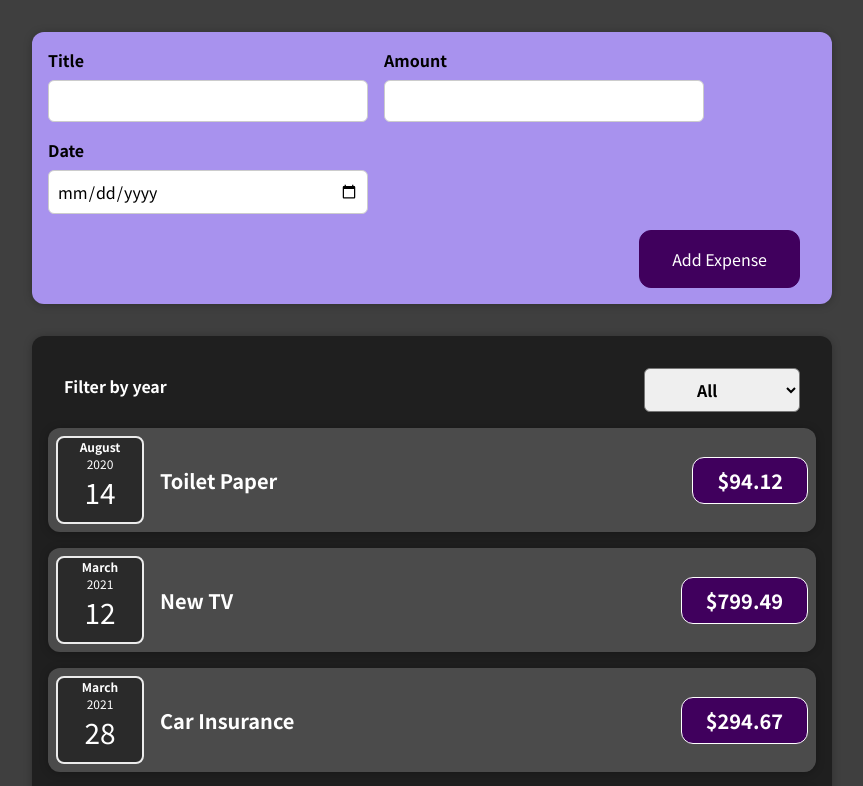
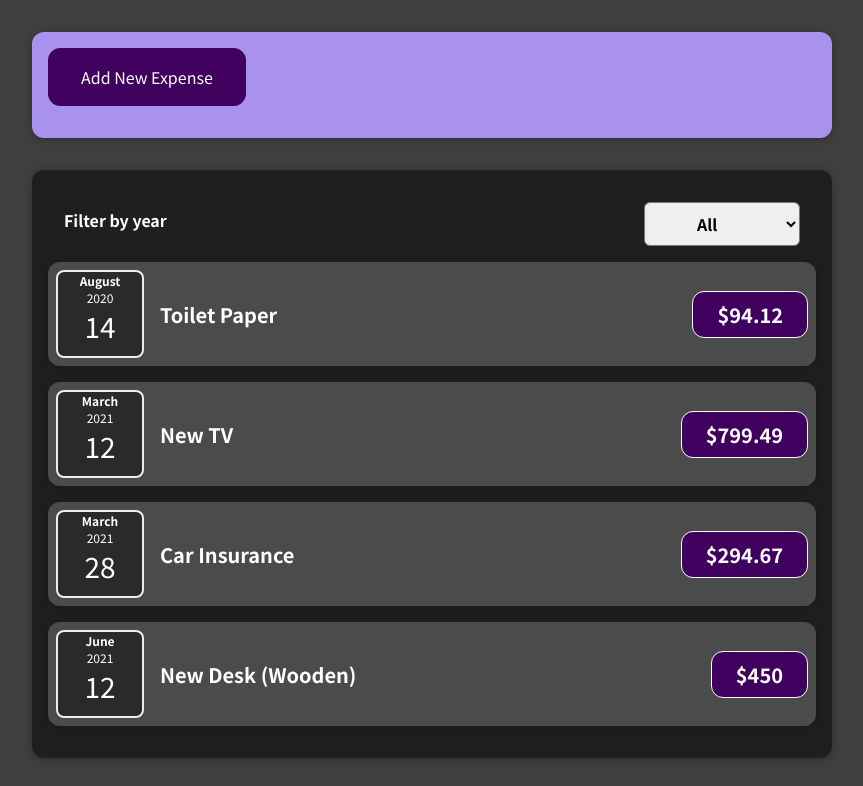
Before and after one commit to kevinjordan1994/react-expense-tracker, a React (Create React App) app: page / in a window 1280 px wide. Shown: the top 786 px of the page, without its empty margins (208-1071 px from the left). Built offline with nearby package versions, Linux system fonts and the light colour scheme.

Commit message:
Add ability to toggle Add Expense form

```diff
--- a/src/components/NewExpense/NewExpenseForm.css
+++ b/src/components/NewExpense/NewExpenseForm.css
@@ -24,3 +24,8 @@
 .new-expense__actions {
   text-align: right;
 }
+
+.open-form__button {
+  justify-self: center;
+  align-self: center;
+}
--- a/src/components/NewExpense/NewExpenseForm.js
+++ b/src/components/NewExpense/NewExpenseForm.js
@@ -5,6 +5,7 @@ function NewExpenseForm(props) {
   const [currentTitle, changeTitle] = useState(``);
   const [currentAmount, changeAmount] = useState(``);
   const [currentDate, changeDate] = useState(``);
+  const [formVisible, toggleForm] = useState(false);
 
   const titleInputHandler = (event) => {
     changeTitle(event.target.value);
@@ -18,6 +19,10 @@ function NewExpenseForm(props) {
     changeDate(event.target.value);
   };
 
+  const toggleFormVisibility = () => {
+    toggleForm(!formVisible);
+  };
+
   const createNewExpense = (event) => {
     event.preventDefault();
     const newExpense = {
@@ -27,6 +32,7 @@ function NewExpenseForm(props) {
     };
     props.onSubmitNewExpense(newExpense);
     clearInputFields();
+    toggleFormVisibility();
   };
 
   const clearInputFields = () => {
@@ -35,6 +41,17 @@ function NewExpenseForm(props) {
     changeDate(``);
   };
 
+  if (!formVisible) {
+    return (
+      <div className="new-expense__controls">
+        <div className="open-form__button">
+          <button onClick={toggleFormVisibility}>Add New Expense</button>
+        </div>
+      </div>
+    );
+  }
+
+  if (formVisible) {
     return (
       <form onSubmit={createNewExpense}>
         <div className="new-expense__controls">
@@ -68,10 +85,12 @@ function NewExpenseForm(props) {
           </div>
         </div>
         <div className="new-expense__actions">
+          <button onClick={toggleFormVisibility}>Cancel</button>
           <button type="submit">Add Expense</button>
         </div>
       </form>
     );
   }
+}
 
 export default NewExpenseForm;
```
Also changed, not shown: 1 other file (tests, documents, lock files or other folders). Lines whose indentation alone changed are shown as unchanged.
